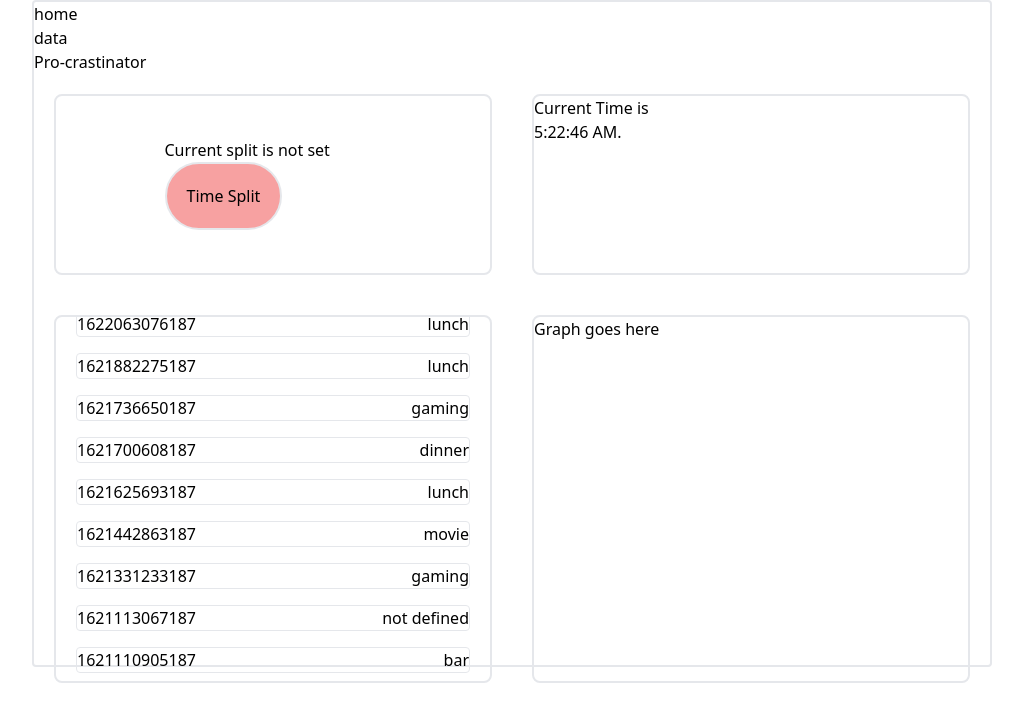
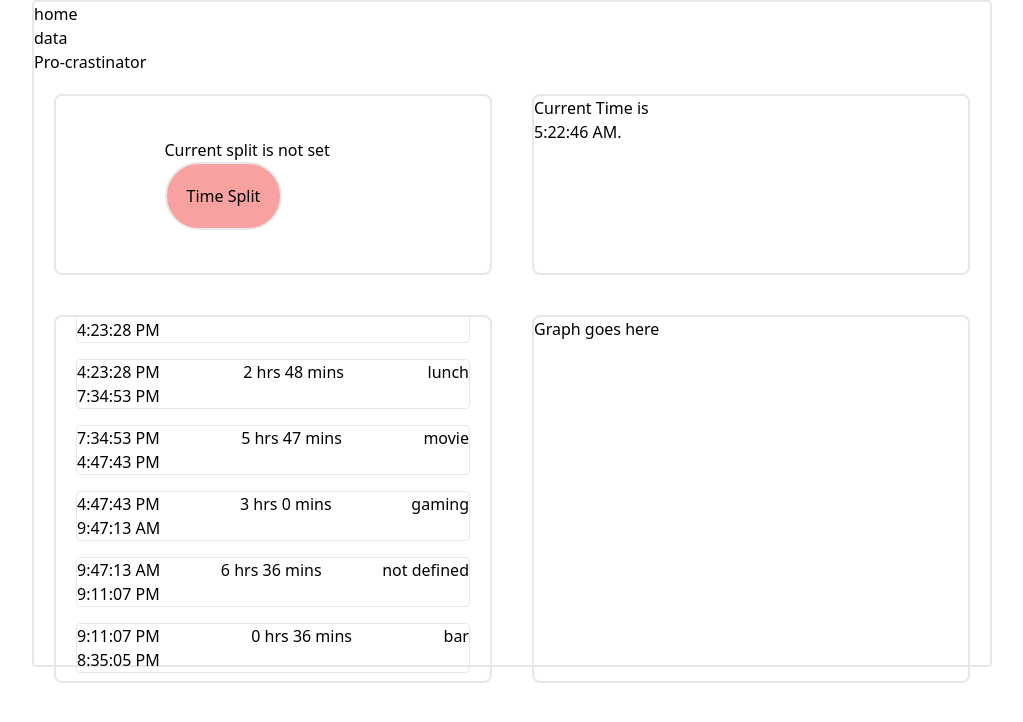
Before and after one commit to bbli1012/pro-crastinator, a React (Create React App) app: page / in a window 1280 px wide. Shown: the top 722 px of the page, without its empty margins (128-1151 px from the left). Built offline with nearby package versions, Linux system fonts and the light colour scheme.

Commit message:
split display styling

```diff
--- a/src/components/SplitsDisplay.js
+++ b/src/components/SplitsDisplay.js
@@ -5,11 +5,18 @@ const SplitsDisplay = ({splits}) =>{
   return (
     <div className="flex flex-col-reverse overflow-scroll overflow-x-hidden border-2 rounded-lg w-1/2 h-5/6 py-auto my-5 mx-5">
       {splits.map((split, idx) => {
+        let start = new Date(split.start);
+        let stop = new Date(split.stop);
+        let duration = new Date(stop - start)
 
         return (
           <div className="flex flex-row justify-between border rounded my-2 mx-5" key={idx}>
             <div>
-              {split.start}
+              {stop.toLocaleTimeString()} <br/>
+              {start.toLocaleTimeString()}
+            </div>
+            <div>
+              {Math.floor(duration/36000000)  + ' hrs ' + duration.getMinutes() + ' mins '}
             </div>
             <div className={split.category}>
               {split.label}
```
